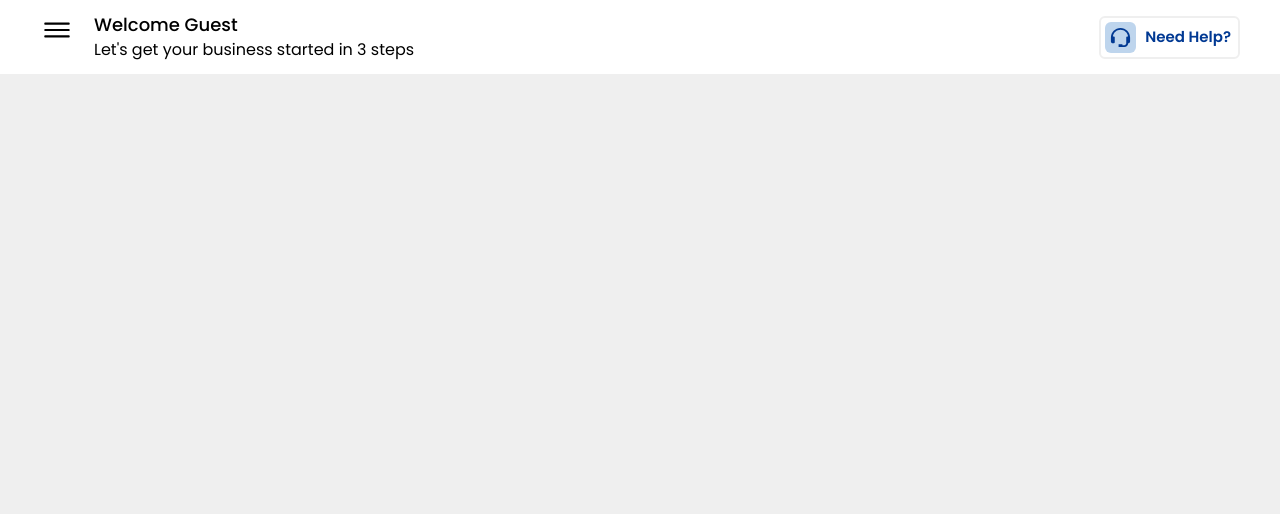
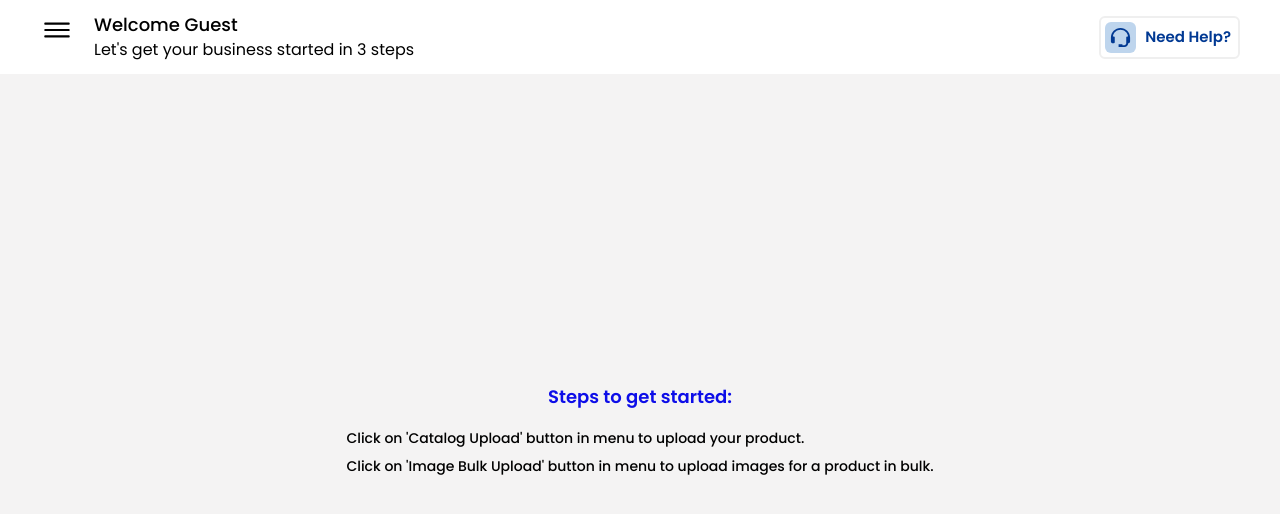
Before and after one commit to Hypedkratos/E-comm-Retailer-, a React (Vite) app: page / in a window 1280 px wide. Shown: the top 514 px of the page. Built offline with nearby package versions, Linux system fonts and the light colour scheme.

Commit message:
some changes

```diff
--- a/src/pages/Catalog.css
+++ b/src/pages/Catalog.css
@@ -3,3 +3,33 @@
   height: 100vh;
   background-color: #efefef;
 }
+
+.catalog_body_container {
+  background-color: #f4f3f3;
+  width: 100%;
+  height: 89%;
+  display: flex;
+  flex-direction: column;
+  justify-content: center;
+  align-items: center;
+  gap: 20px;
+}
+
+.catalog_instructions_heading {
+  font-size: 18px;
+  font-weight: 600;
+  color: #0d0de8;
+}
+
+.catalog_instructions_container {
+  display: flex;
+  flex-direction: column;
+  align-items: flex-start;
+  gap: 10px;
+}
+
+.catalog_individual_instructions {
+  font-size: 14px;
+  font-weight: 500;
+  color: black;
+}
--- a/src/pages/Catalog.tsx
+++ b/src/pages/Catalog.tsx
@@ -21,6 +21,20 @@ const Catalog: React.FC = () => {
       ) : (
         <Sidebar onMenuClick={handleMenuClick} />
       )}
+      <div className="catalog_body_container">
+        <span className="catalog_instructions_heading">
+          Steps to get started:
+        </span>
+        <div className="catalog_instructions_container">
+          <span className="catalog_individual_instructions">
+            Click on 'Catalog Upload' button in menu to upload your product.
+          </span>
+          <span className="catalog_individual_instructions">
+            Click on 'Image Bulk Upload' button in menu to upload images for a
+            product in bulk.
+          </span>
+        </div>
+      </div>
     </div>
   );
 };
```
